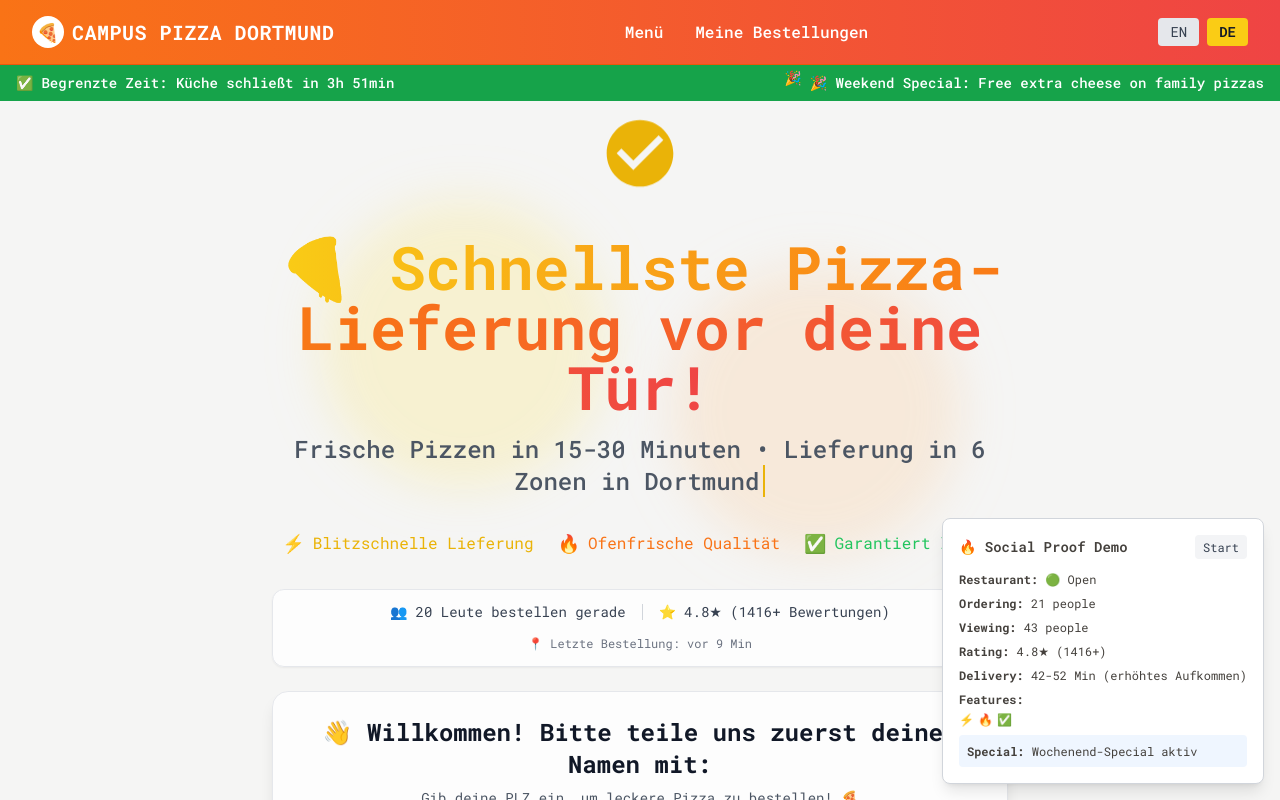
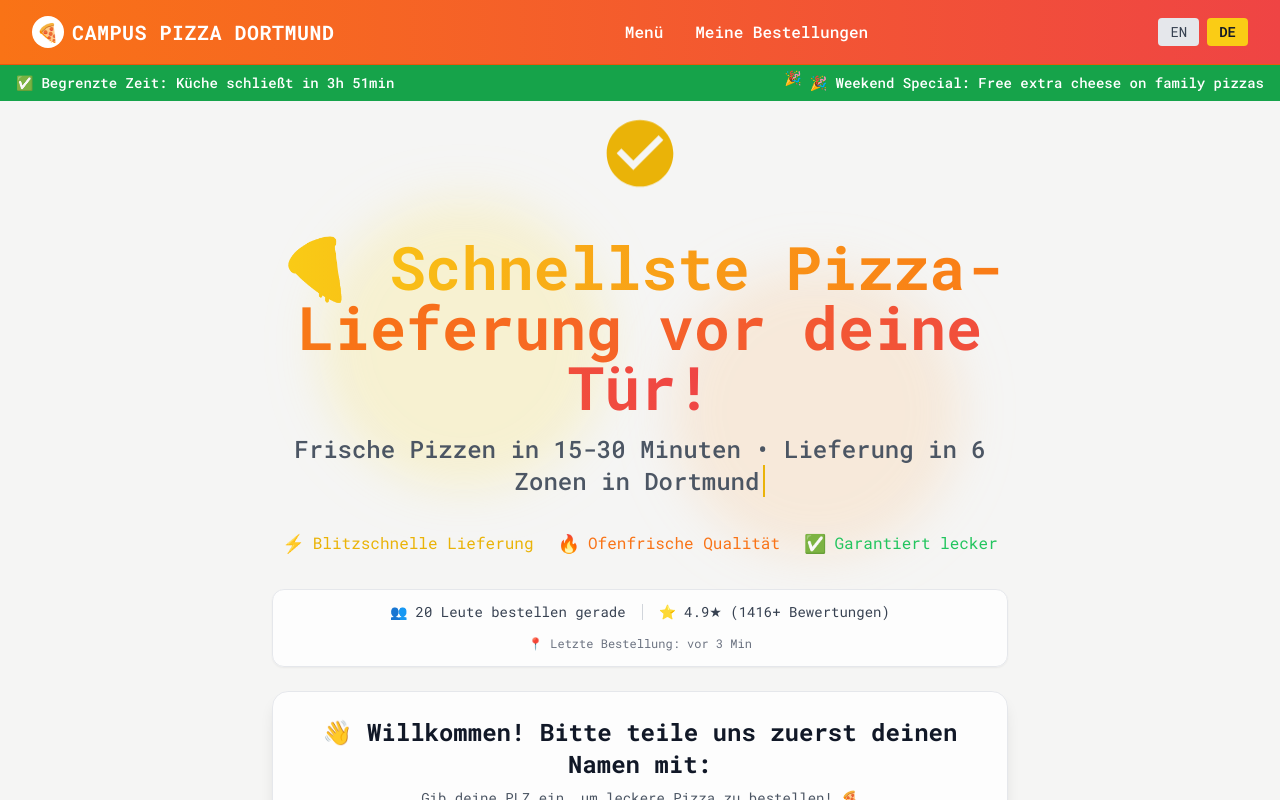
Before and after one commit to limbpuma/pizza_fast_delivery_collect, a React (Vite) app: page / in a window 1280 px wide. Shown: the top 800 px of the page. Built offline with nearby package versions, Linux system fonts and the light colour scheme.

Commit message:
disable: Social Proof Demo component
- Commented out SocialProofDemo import in Home.tsx
- Commented out SocialProofDemo component usage
- Demo component no longer appears in production
- Social proof system remains fully functional

```diff
--- a/src/ui/Home.tsx
+++ b/src/ui/Home.tsx
@@ -4,7 +4,7 @@ import Button from "./Button";
 import { useTranslation } from 'react-i18next';
 import { useSocialProof } from '../hooks/useSocialProof';
 import DynamicFeatures from './DynamicFeatures';
-import SocialProofDemo from './SocialProofDemo';
+// import SocialProofDemo from './SocialProofDemo'; // DISABLED
 
 function Home() {
   const { t } = useTranslation();
@@ -283,11 +283,10 @@ function Home() {
                 📍 {t('socialProof.recentOrder', { time: socialProof.recentOrderTime })}
               </p>
             )}
-          </div></div>
-      </div>
+          </div></div>      </div>
 
-      {/* Demo Component for Testing */}
-      <SocialProofDemo />
+      {/* Demo Component for Testing - DISABLED */}
+      {/* <SocialProofDemo /> */}
     </div>
   );
 }
```
